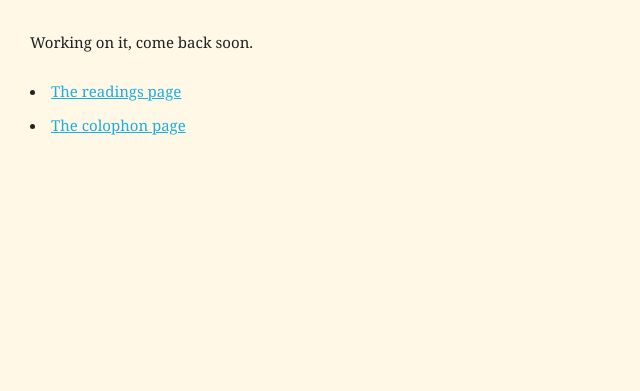
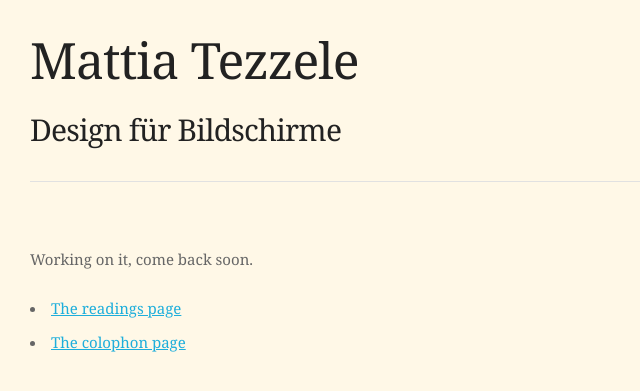
Before and after one commit to mrzool/mrzool.github.io, a Jekyll site: the page built from index.md, in a window 1280 px wide. Shown: the top 391 px of the page, without its empty margins (0-640 px from the left). Built offline with Jekyll 4.4.1, drawn with Linux system fonts in a browser that asks for light colours.

Commit message:
Create header, gray font color in body

```diff
--- /dev/null
+++ b/_includes/_header.html
@@ -0,0 +1,7 @@
+<header>
+  <div class="container">
+    <h1>Mattia Tezzele</h1>
+    <h4>Design für Bildschirme</h4>
+    <hr>
+  </div>
+</header>
--- a/_layouts/default.html
+++ b/_layouts/default.html
@@ -1,6 +1,7 @@
 <!DOCTYPE html>
 <html lang="en">
   {% include _head.html %}
+  {% include _header.html %}
   <body>
     <div class="container">
       {{ content }}
--- a/css/skeleton.css
+++ b/css/skeleton.css
@@ -108,6 +108,9 @@ body {
   background-color: #FFF8E7;
   color: #222; }
 
+p, ul {
+  color: #666;
+}
 
 /* Typography
 –––––––––––––––––––––––––––––––––––––––––––––––––– */
```
Also changed, not shown: 1 other file.
